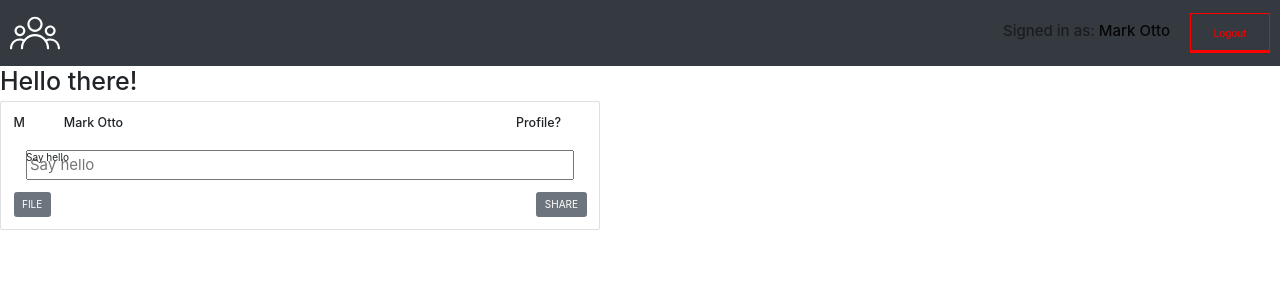
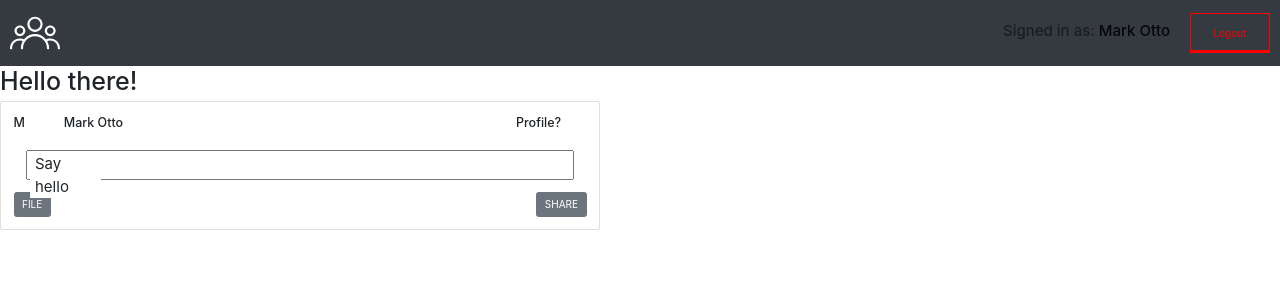
Before and after one commit to przemskydev/SocialApp2, a React (Create React App) app: page / in a window 1280 px wide. Shown: the top 300 px of the page. Built offline with nearby package versions, Linux system fonts and the light colour scheme.

Commit message:
input done

```diff
--- a/src/components/input/input.js
+++ b/src/components/input/input.js
@@ -10,8 +10,16 @@ const Input = styled.input`
   font-size: 1.5rem;
 
   :focus + label {
-    top: 100%;
-    margin-top: -16px;
+    top: -18%;
+    left: 10px;
+    font-size: 1rem;
+    width: 10%;
+    background-color: white;
+    opacity: 1;
+  }
+
+  :focus::placeholder {
+    opacity: 0;
   }
 `;
 
@@ -21,16 +29,19 @@ const StyledWrapper = styled.div`
 
 const StyledLabel = styled.label`
   position: absolute;
-  top: 0;
-  bottom: 0;
-  left: 0;
-  width: 100%;
-  transition: 0.2s;
+  top: 12%;
+  left: 4px;
+  padding: 0 5px;
+  width: 13%;
+  font-size: 1.5rem;
+  background-color: white;
+  transition: opacity 0.1s ease-in-out, top 0.1s ease-in-out, left 0.1s ease-in-out,
+    font-size 0.1s ease-in-out, width 0.1s ease-in-out;
 `;
 
 const StyledInput = ({ placeholder }) => (
   <StyledWrapper>
-    <Input id="name" name="name" type="text" placeholder={placeholder} />
+    <Input id="name" name="name" type="text" /* placeholder={placeholder} */ />
     <StyledLabel htmlFor="name">{placeholder}</StyledLabel>
   </StyledWrapper>
 );
```
